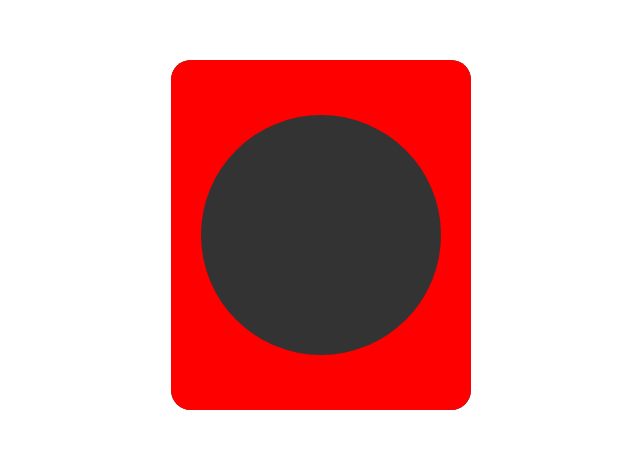
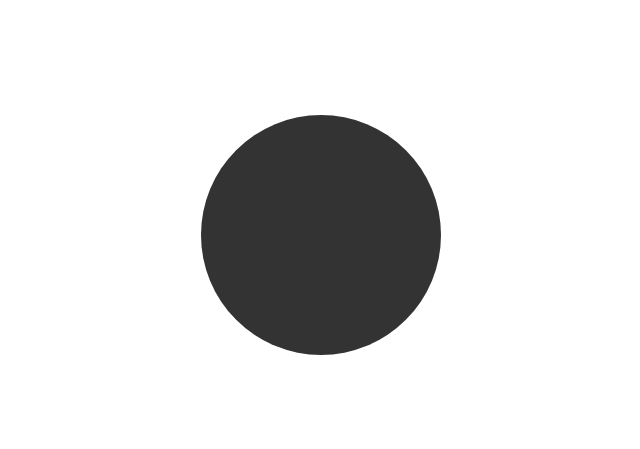
Before and after one commit to Linh777GKOG/Responsive_Card, a plain HTML site: page index.html in a window 1280 px wide. Shown: the part 165-614 px from the top of the page, without its empty margins (319-959 px from the left). Drawn offline with Linux system fonts and the light colour scheme.

Commit message:
check card

```diff
--- a/style.css
+++ b/style.css
@@ -20,7 +20,6 @@ body {
   width: 300px;
   height: 350px;
   margin: 20px;
-  background: #333;
   border-radius: 20px;
   transition: 0.5s;
   transition-delay: 0.5s;
@@ -37,8 +36,8 @@ body {
   left: 0;
   width: 100%;
   height: 100%;
-  background: #f00;
   border-radius: 20px;
+  overflow: hidden;
 }
 
 .card .circle::before {
```
